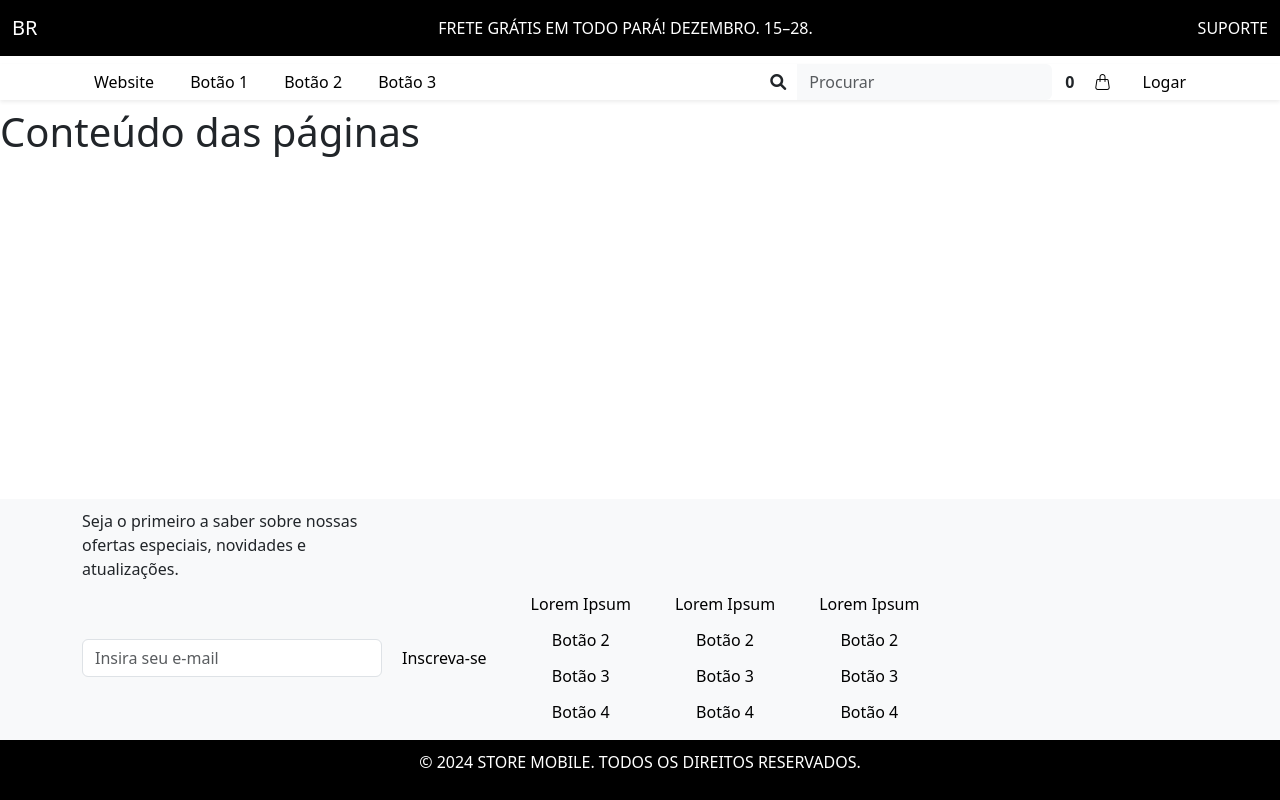
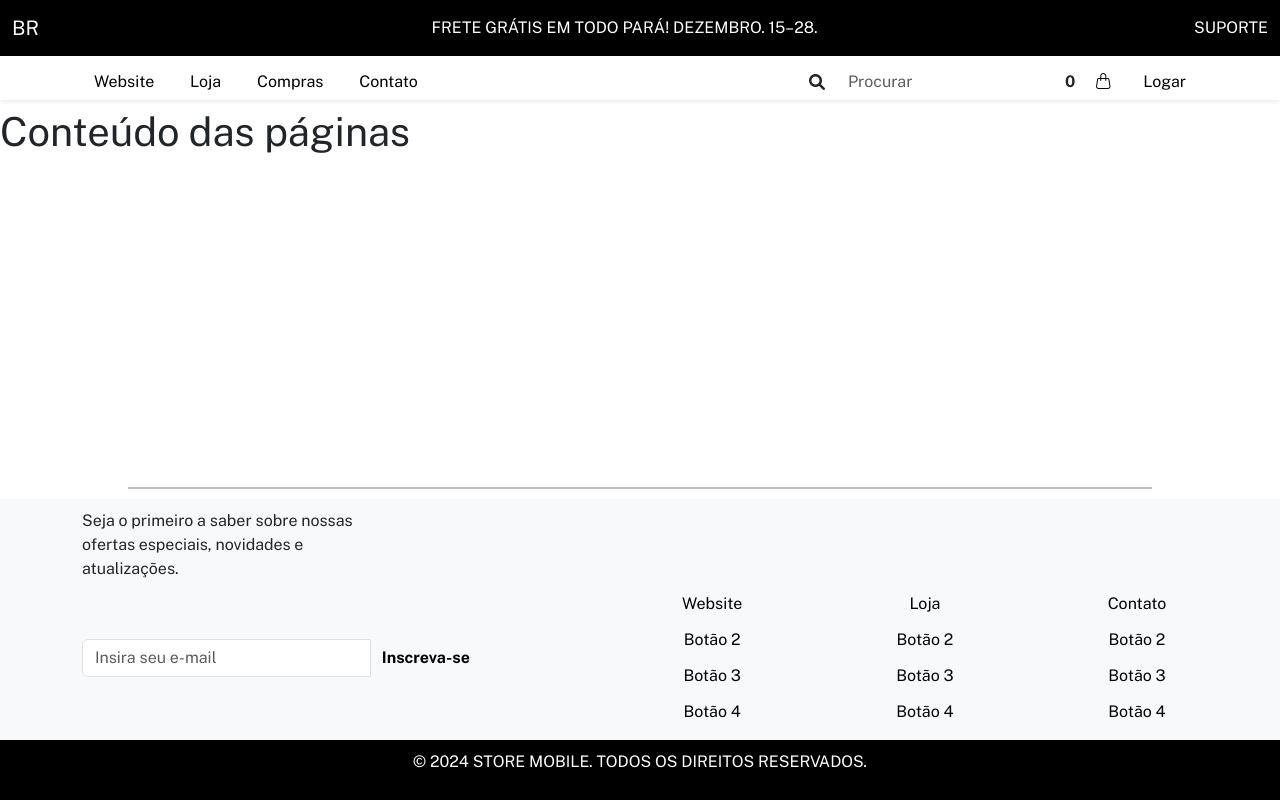
Before and after one commit to TheParousia/PI-TI-Ecommerce, a Django app: page / in a window 1280 px wide. Run offline with Django 4.2, Linux system fonts and the light colour scheme; some libraries are stand-ins or nearby versions.

Commit message:
Alteração da fonte geral para "Public Sans", adição de uma linha acima do rodapé e declarada os nomes das seções.

```diff
--- a/templates/master.html
+++ b/templates/master.html
@@ -7,14 +7,20 @@
   {% load bootstrap5 %}
   {% bootstrap_css %}
   {% bootstrap_javascript %}
+
+  <!-- Importação da fonte Public Sans -->
+  <link href="https://fonts.googleapis.com/css2?family=Public+Sans:wght@400;700&display=swap" rel="stylesheet">
+
   <link rel="stylesheet" href="https://cdnjs.cloudflare.com/ajax/libs/font-awesome/6.0.0-beta3/css/all.min.css">
   <link rel="stylesheet" href="https://cdn.jsdelivr.net/npm/bootstrap-icons@1.11.3/font/bootstrap-icons.min.css">
   <style>
+    /* Definir Public Sans como a fonte padrão */
     html, body {
       height: 100%;
       margin: 0;
       display: flex;
       flex-direction: column;
+      font-family: 'Public Sans', sans-serif; /* Fonte padrão */
     }
     main {
       flex: 1;
@@ -25,7 +31,7 @@
     }
     .form-control-no-border {
       border: none; /* Remove a borda da barra de pesquisa */
-      background-color: #f8f9fa; /* Mantém o fundo cinza claro */
+      background-color: #ffffff; /* Mantém o fundo cinza claro */
     }
     .cart-count {
       margin-left: 5px; /* Espaço entre a sacola e o contador */
@@ -48,26 +54,42 @@
       text-align: left; /* Alinhamento à esquerda */
       width: 100%;
     }
-    .subscribe-section .form-control {
-      width: 300px; /* Define a largura do campo de e-mail */
-    }
     .subscribe-text {
       margin-bottom: 5px; /* Espaço entre o texto e o campo de e-mail */
       max-width: 300px; /* Limita a largura do texto */
       word-wrap: break-word; /* Quebra a palavra se necessário */
     }
     .button-column {
-      margin-left: 20px; /* Espaço entre as colunas */
+      margin-left: 130px; /* Aumenta o espaço entre as colunas */
       display: flex;
-      flex-direction: column; /* Colunas em vertical */
+      flex-direction: column;
     }
     .button-container {
-      display: flex; /* Flex para alinhar horizontalmente */
-      align-items: center; /* Alinhamento vertical */
+      display: flex;
+      justify-content: flex-end; /* Alinha as colunas mais à direita */
+      align-items: center;
+      margin-left: 50px; /* Ajusta a posição do conjunto de botões */
     }
     .navbar {
       background-color: black !important; /* Força a cor preta */
       border-color: black !important; /* Remove qualquer cor de borda */
+    }
+    .btn-simple-bold {
+      font-weight: bold; /* Texto em negrito */
+      border: none; /* Remove a borda do botão */
+      background-color: transparent; /* Fundo transparente */
+      color: black; /* Texto preto */
+    }
+    .btn-simple-bold:hover, .btn-simple-bold:focus {
+      color: black; /* Mantém a cor preta ao passar o mouse */
+      box-shadow: none; /* Remove qualquer sombra ao focar */
+    }
+    /* Estilo das linhas */
+    .custom-hr {
+      border: none; /* Remove bordas padrão */
+      border-top: 2px solid black; /* Linha preta com 2px de espessura */
+      margin: 10px auto; /* Margens e centralização */
+      width: 80%; /* Linha não ocupa a largura total da página */
     }
   </style>
 </head>
@@ -98,9 +120,9 @@
       <div class="container d-flex justify-content-between align-items-center my-2">
         <div>
           <button class="btn btn-no-border me-2">Website</button>
-          <button class="btn btn-no-border me-2">Botão 1</button>
-          <button class="btn btn-no-border me-2">Botão 2</button>
-          <button class="btn btn-no-border me-2">Botão 3</button>
+          <button class="btn btn-no-border me-2">Loja</button>
+          <button class="btn btn-no-border me-2">Compras</button>
+          <button class="btn btn-no-border me-2">Contato</button>
         </div>
         <form class="d-flex align-items-center">
           <div class="input-group me-2">
@@ -124,28 +146,33 @@
     {% endblock %}
   </main>
 
+  <!-- Linha preta antes da seção de Inscreva-se -->
+  <hr class="custom-hr">
+
   <!-- Seção de Inscreva-se -->
   <div class="subscribe-section">
     <div class="container">
       <p class="subscribe-text">Seja o primeiro a saber sobre nossas ofertas especiais, novidades e atualizações.</p>
       <div class="d-flex align-items-center">
-        <input type="email" class="form-control me-2" placeholder="Insira seu e-mail" aria-label="Inscreva-se">
+        <div class="input-group me-2" style="max-width: 400px;"> <!-- Limita a largura -->
+          <input type="email" class="form-control" placeholder="Insira seu e-mail" aria-label="Inscreva-se">
+          <button class="btn btn-simple-bold input-group-text">Inscreva-se</button> <!-- Botão simplificado dentro do input group -->
+        </div>
         <div class="button-container">
-          <button class="btn btn-no-border">Inscreva-se</button>
           <div class="button-column">
-            <button class="btn btn-no-border font-weight-bold">Lorem Ipsum</button>
+            <button class="btn btn-no-border font-weight-bold">Website</button>
             <button class="btn btn-no-border">Botão 2</button>
             <button class="btn btn-no-border">Botão 3</button>
             <button class="btn btn-no-border">Botão 4</button>
           </div>
           <div class="button-column">
-            <button class="btn btn-no-border font-weight-bold">Lorem Ipsum</button>
+            <button class="btn btn-no-border font-weight-bold">Loja</button>
             <button class="btn btn-no-border">Botão 2</button>
             <button class="btn btn-no-border">Botão 3</button>
             <button class="btn btn-no-border">Botão 4</button>
           </div>
           <div class="button-column">
-            <button class="btn btn-no-border font-weight-bold">Lorem Ipsum</button>
+            <button class="btn btn-no-border font-weight-bold">Contato</button>
             <button class="btn btn-no-border">Botão 2</button>
             <button class="btn btn-no-border">Botão 3</button>
             <button class="btn btn-no-border">Botão 4</button>
```
